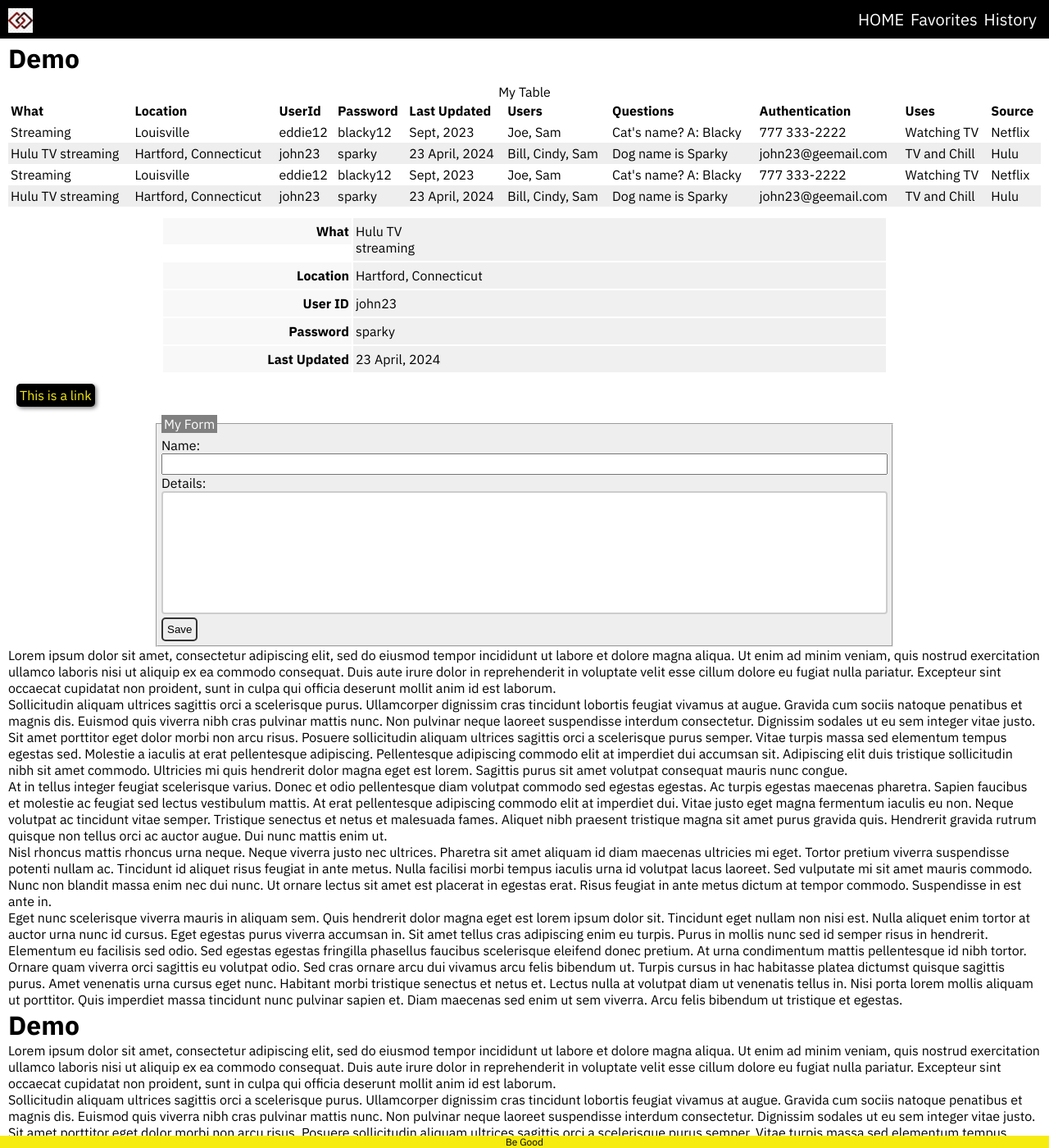
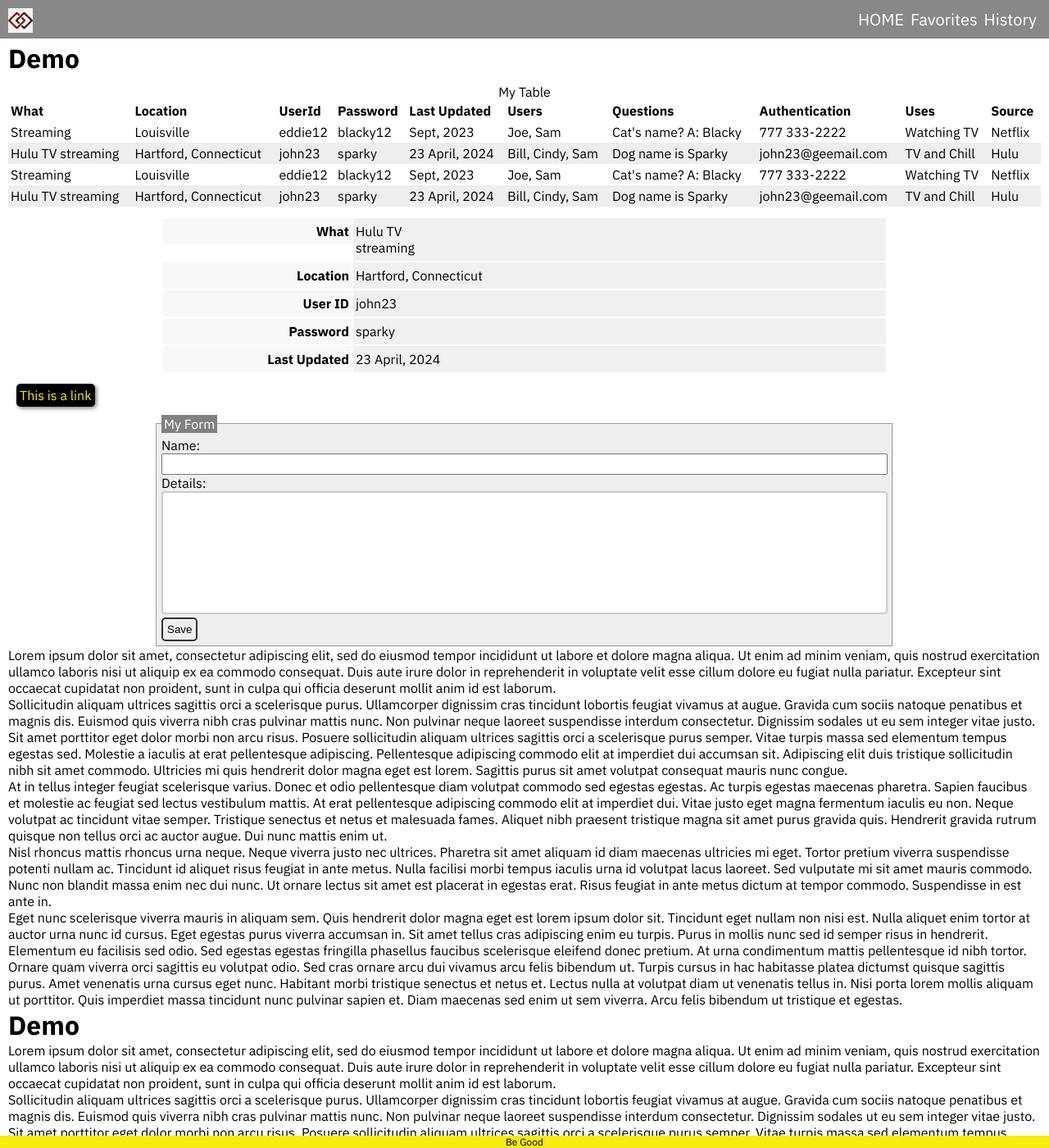
Before and after one commit to gothamgo/demo, a Jekyll site: the page built from index.html, in a window 1280 px wide and 1400 px high. Shown: the whole window at 82% size. Built offline with Jekyll 4.4.1, drawn with Linux system fonts in a browser that asks for light colours.

Commit message:
Update header4.html

```diff
--- a/_includes/header4.html
+++ b/_includes/header4.html
@@ -3,7 +3,7 @@
   }
   header div.header {
     padding: 10px;
-    background-color: #000000; /* Black */
+    background-color: #888888;
   }
   div.header-banner {
     text-align: center;
```
